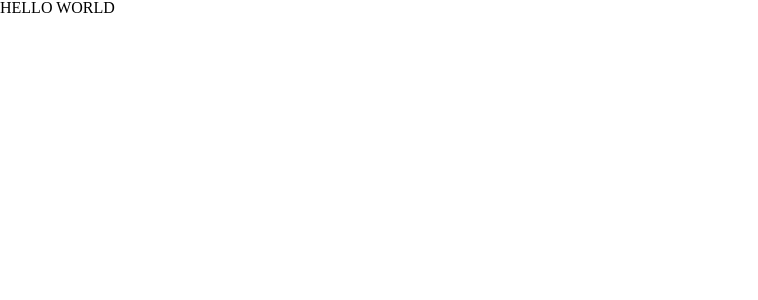
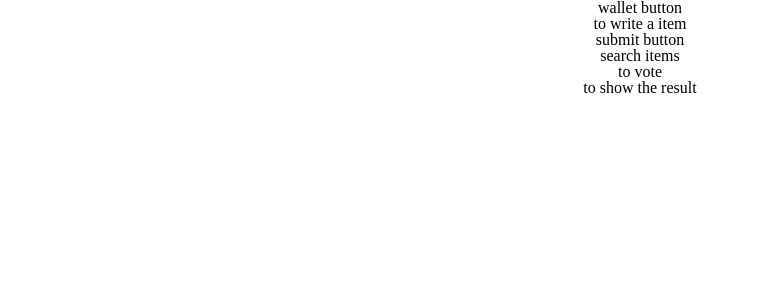
Before and after one commit to azerclion/dao-voting3, a React (Create React App) app: page / in a window 1280 px wide. Shown: the top 300 px of the page, without its empty margins (0-758 px from the left). Built offline with nearby package versions, Linux system fonts and the light colour scheme.

Commit message:
add to do list

```diff
--- a/src/App.js
+++ b/src/App.js
@@ -1,5 +1,25 @@
+import styled from "styled-components";
+
+const Container = styled.div`
+  width: 900px;
+  margin: 0 auto;
+  display: flex;
+  flex-direction: column;
+  justify-content: flex-start;
+  align-items: center;
+`;
+
 function App() {
-  return <div>HELLO WORLD</div>;
+  return (
+    <Container>
+      <div>wallet button</div>
+      <div>to write a item </div>
+      <div>submit button</div>
+      <div>search items</div>
+      <div>to vote</div>
+      <div>to show the result</div>
+    </Container>
+  );
 }
 
 export default App;
```
Also changed, not shown: 1 other file (tests, documents, lock files or other folders).
